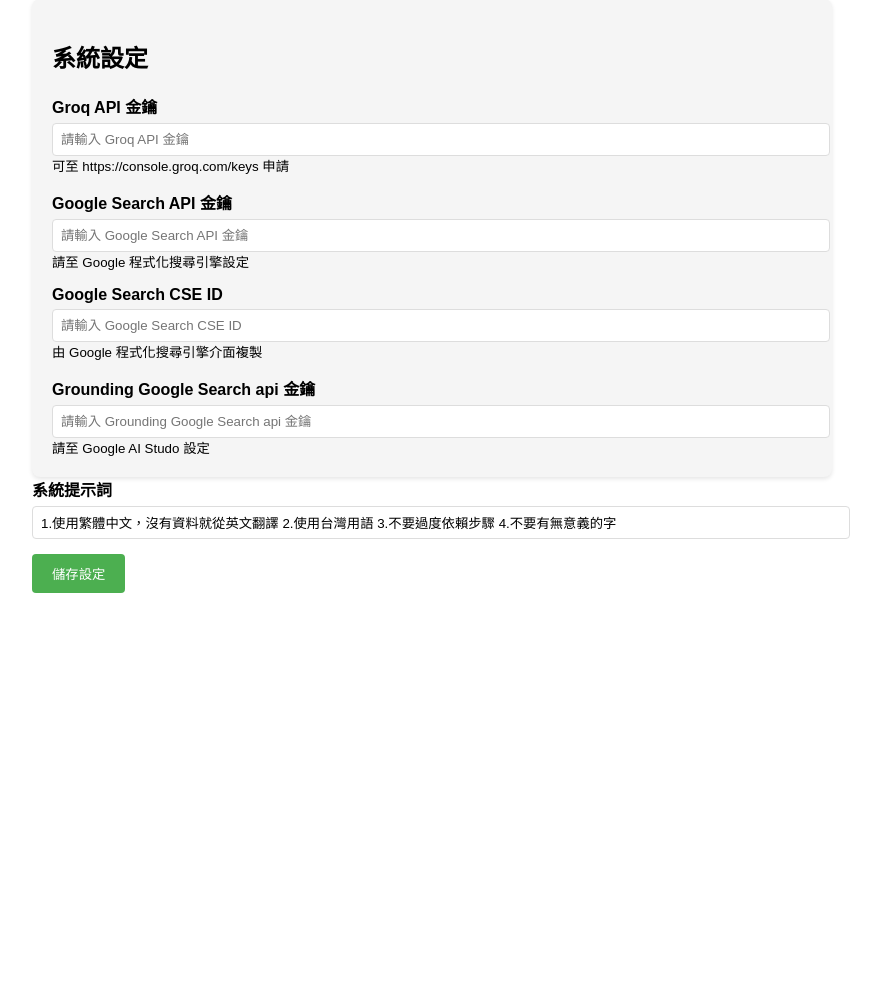
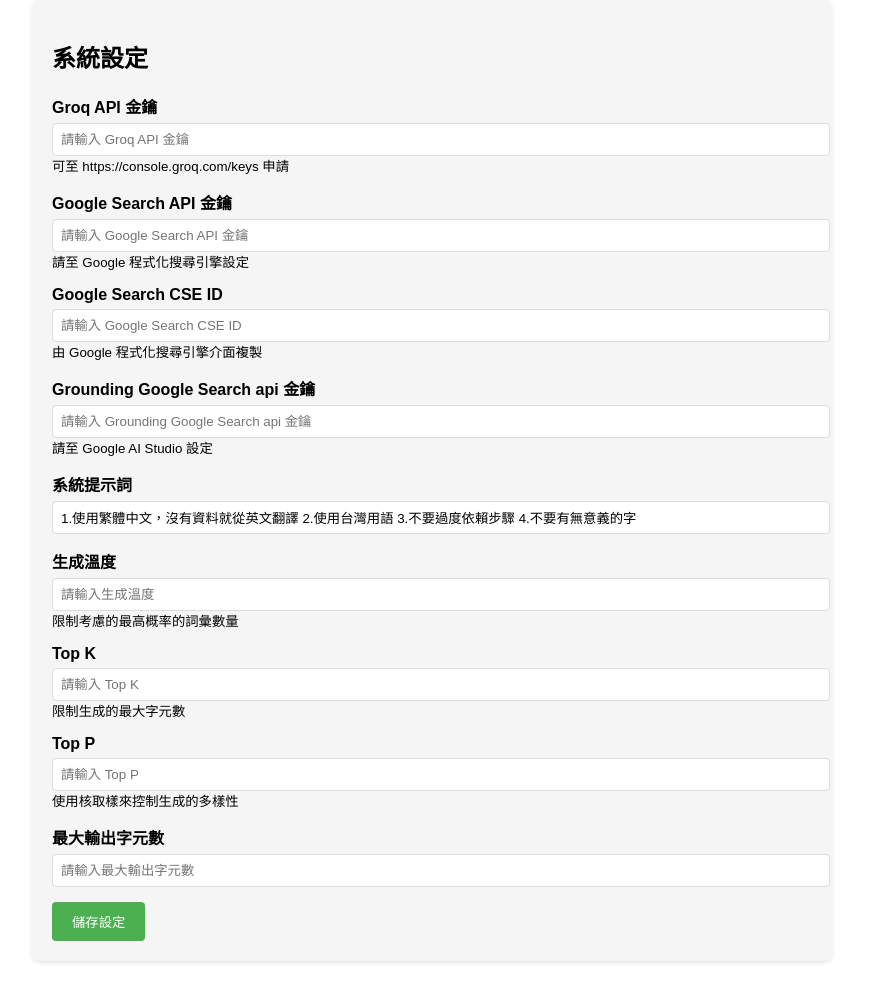
Before and after one commit to sinchichou/Versatile-AI-ChatBot, a Flask app: page /setting in a window 1280 px wide. Shown: the part 21-1002 px from the top of the page, without its empty margins (208-1089 px from the left). Before the commit the page ends 614 px from the top, so only its background shows below. Run offline with Flask 2, Linux system fonts and the light colour scheme.

Commit message:
fix the lib not match for google_dev

```diff
--- a/app.py
+++ b/app.py
@@ -80,8 +80,10 @@ def setting():
         with open('set/key.ini', 'w', encoding='utf-8') as configfile:
             config.write(configfile)
 
-        return jsonify({"groq_api": groq_api, "google_api": google_api,
-                        "cse_id": cse_id, "system_prompt": system_prompt,
+        return jsonify({"groq_api": groq_api,
+                        "google_api": google_api,
+                        "cse_id": cse_id,
+                        "system_prompt": system_prompt,
                         "Grounding_Google_Search_api": Grounding_Google_Search_api,
                         "temperature": temperature,
                         "topK": topK,
--- a/templates/setting.html
+++ b/templates/setting.html
@@ -66,10 +66,10 @@
                 <small>由 Google 程式化搜尋引擎介面複製</small>
             </div>
 
-            <div class="form-group"></div>
+            <div class="form-group">
                 <label for="Grounding_Google_Search_api">Grounding Google Search api 金鑰</label>
                 <input type="text" id="Grounding_Google_Search_api" name="Grounding_Google_Search_api" placeholder="請輸入 Grounding Google Search api 金鑰">
-                <small>請至 Google AI Studo 設定</small>
+                <small>請至 Google AI Studio 設定</small>
             </div>
 
             <div class="form-group">
@@ -78,6 +78,29 @@
                     value="1.使用繁體中文，沒有資料就從英文翻譯 2.使用台灣用語 3.不要過度依賴步驟 4.不要有無意義的字">
             </div>
 
+            <div class="form-group">
+                <label for="temperature">生成溫度</label>
+                <input type="text" id="temperature" name="temperature" placeholder="請輸入生成溫度">
+                <small>限制考慮的最高概率的詞彙數量</small>
+            </div>
+
+            <div class="form-group">
+                <label for="topK">Top K</label>
+                <input type="text" id="topK" name="topK" placeholder="請輸入 Top K">
+                <small>限制生成的最大字元數</small>
+            </div>
+
+            <div class="form-group">
+                <label for="topP">Top P</label>
+                <input type="text" id="topP" name="topP" placeholder="請輸入 Top P">
+                <small>使用核取樣來控制生成的多樣性</small>
+            </div>
+
+            <div class="form-group">
+                <label for="maxOutputTokens">最大輸出字元數</label>
+                <input type="text" id="maxOutputTokens" name="maxOutputTokens" placeholder="請輸入最大輸出字元數">
+            </div>
+
             <button type="submit" class="submit-btn">儲存設定</button>
         </form>
     </div>
```
Also changed, not shown: lib/chat.py (+4 -4 lines), set/key.ini (+9 -3 lines).
